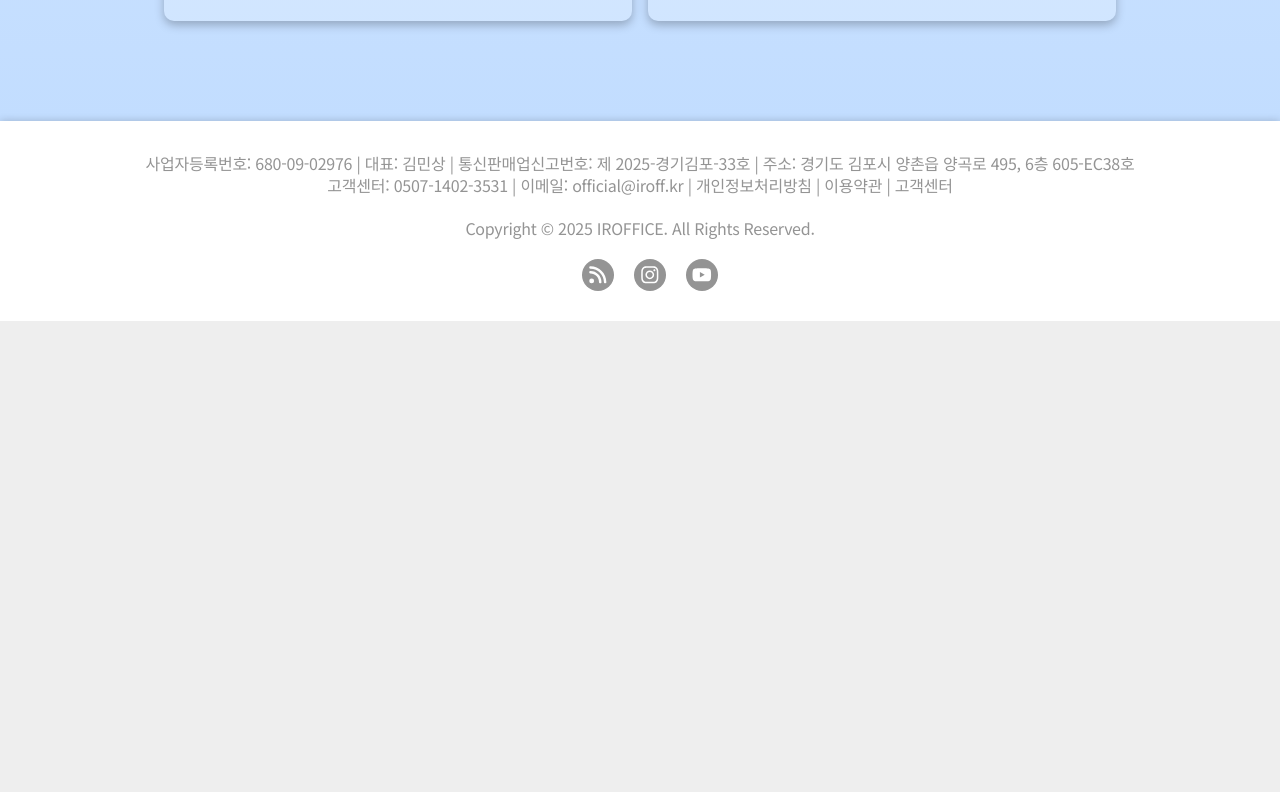
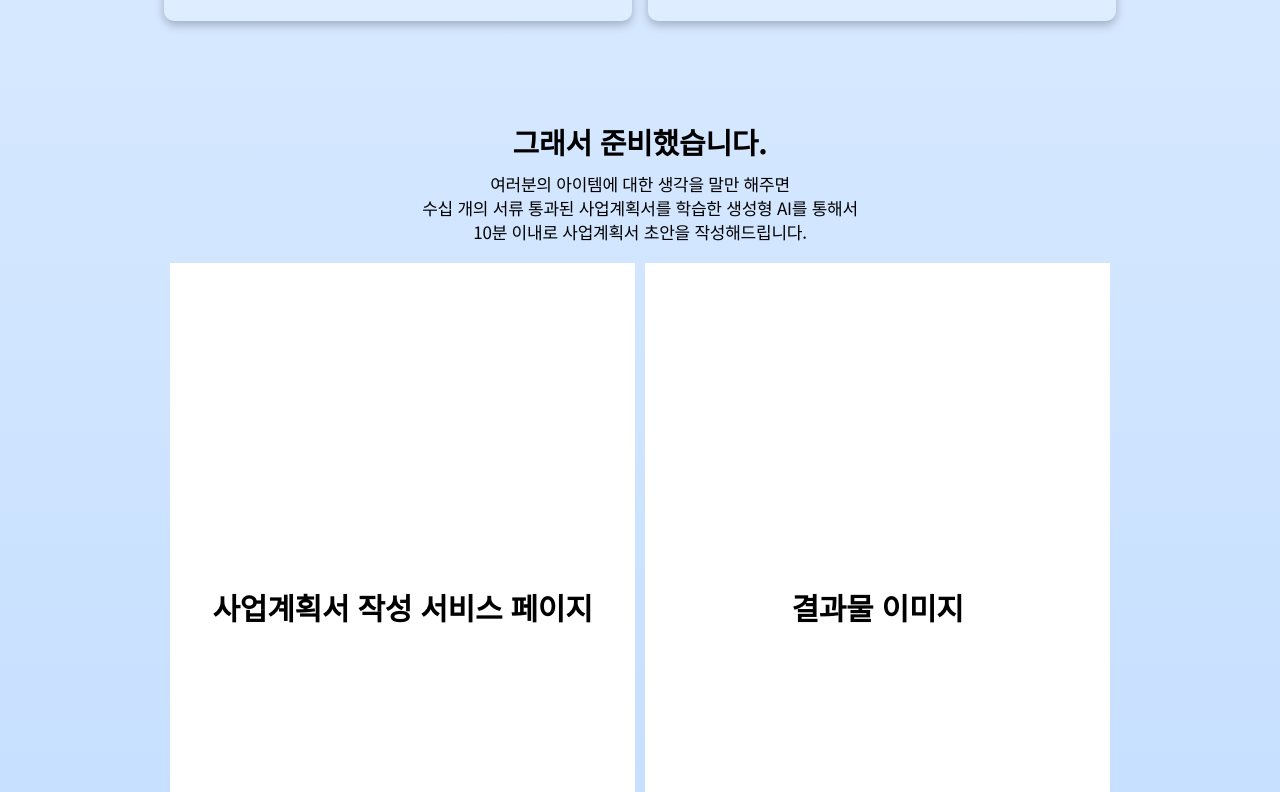
Before and after one commit to Iroff1/support-lab-frontend, a React app: page / in a window 1280 px wide. Shown: the part 2928-3720 px from the top of the page. Before the commit the page ends 3249 px from the top, so only its background shows below. Built offline with nearby package versions, Linux system fonts and the light colour scheme.

Commit message:
feat: 메인 예시 박스 추가

```diff
--- a/src/components/main/MainBriefingBox.tsx
+++ b/src/components/main/MainBriefingBox.tsx
@@ -3,6 +3,7 @@ import styled, { css } from 'styled-components';
 import MainMessageBox from './MainMessageBox';
 import MainResultBox from './MainResultBox';
 import MainAnalyzeBox from './MainAnalyzeBox';
+import MainExampleBox from './MainExampleBox';
 
 const MainBriefingBoxBlock = styled.div`
   width: 100%;
@@ -39,6 +40,8 @@ const MainBriefingBox = () => {
 
         <MainResultBox />
         <MainAnalyzeBox />
+        <MainExampleBox />
+        <></>
       </div>
     </MainBriefingBoxBlock>
   );
--- /dev/null
+++ b/src/components/main/MainExampleBox.tsx
@@ -0,0 +1,55 @@
+import React from 'react';
+import styled, { css } from 'styled-components';
+import MainMessageBox from './MainMessageBox';
+import palette from '@colors/index';
+import tranlateFontSize from '@hooks/tranlateFontSize';
+
+const MainExampleBoxBlock = styled.div`
+  display: flex;
+  flex-direction: column;
+  align-items: center;
+  gap: 20px;
+`;
+
+const ImageList = styled.div`
+  display: flex;
+  justify-content: center;
+  gap: 10px;
+  flex-wrap: wrap;
+
+  div {
+    width: 465.0209655761719px;
+    height: 687.5524291992188px;
+    gap: 10px;
+    padding: 10px;
+    background-color: ${palette.black.white};
+    display: flex;
+    justify-content: center;
+    align-items: center;
+    text-align: center;
+    ${css(tranlateFontSize('B_30'))};
+  }
+`;
+
+const MainExampleBox = () => {
+  return (
+    <MainExampleBoxBlock>
+      <MainMessageBox>
+        <h2>그래서 준비했습니다.</h2>
+        <p>
+          여러분의 아이템에 대한 생각을 말만 해주면
+          <br />
+          수십 개의 서류 통과된 사업계획서를 학습한 생성형 AI를 통해서
+          <br />
+          10분 이내로 사업계획서 초안을 작성해드립니다.
+        </p>
+      </MainMessageBox>
+
+      <ImageList>
+        <div>사업계획서 작성 서비스 페이지</div>
+        <div>결과물 이미지</div>
+      </ImageList>
+    </MainExampleBoxBlock>
+  );
+};
+export default MainExampleBox;
```
